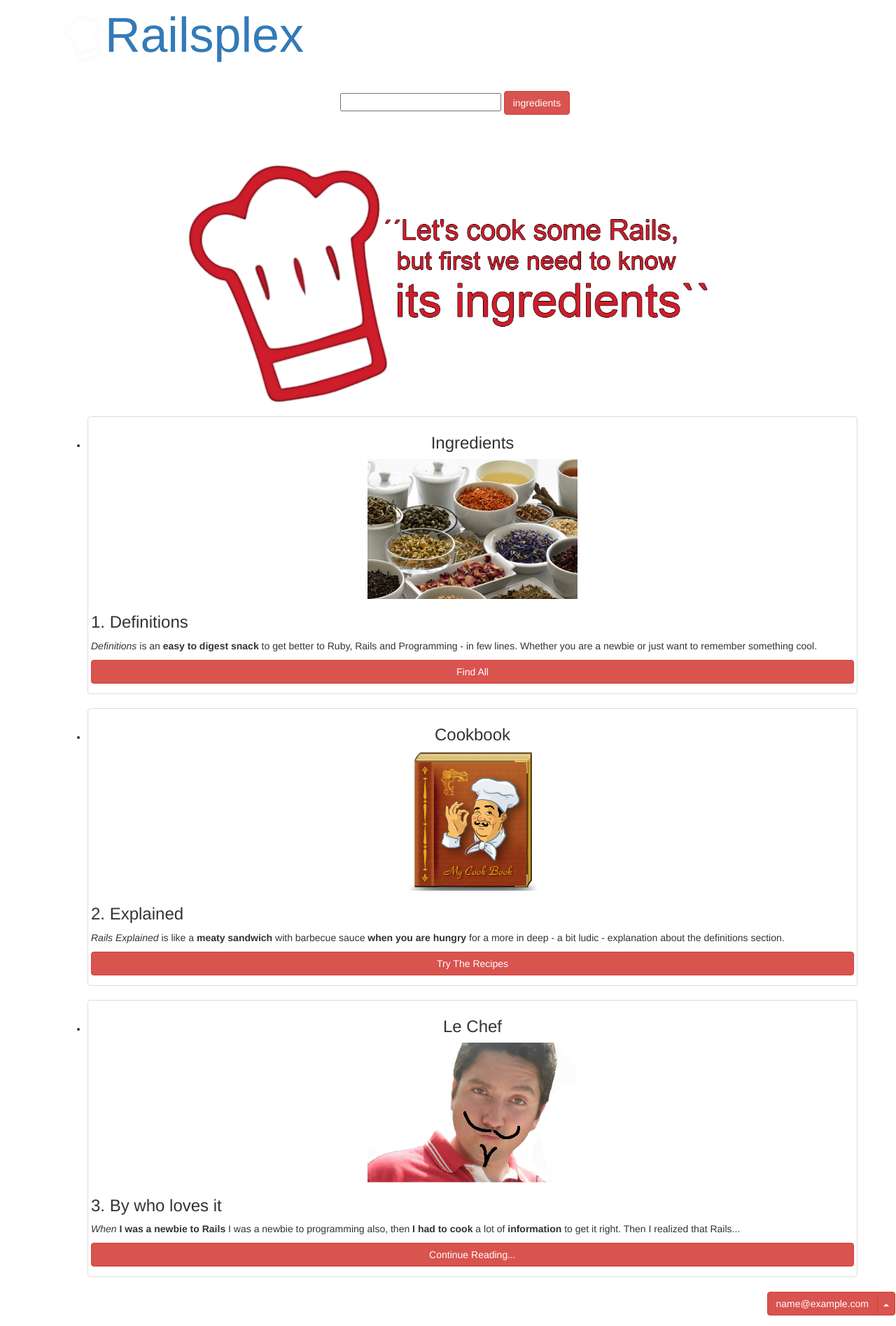
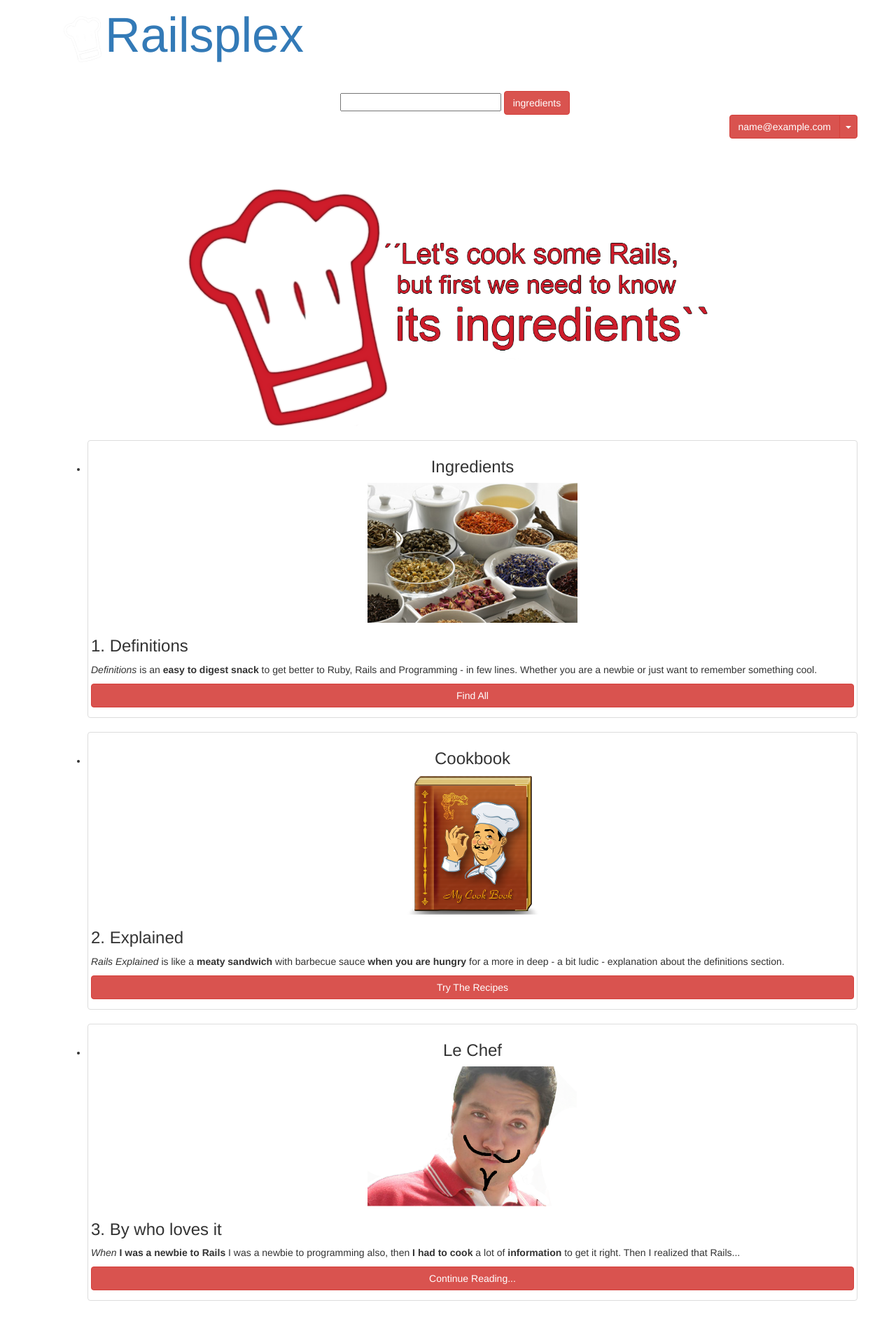
Before and after one commit to CelsoDeSa/railsplex_app, a Rails app: page / in a window 1280 px wide. Shown: the whole page at 70% size. After the commit the page ends 1859 px from the top, so only its background shows below. Run offline with Rails 7, Linux system fonts and the light colour scheme; the visitor is signed in with stand-in values (Sample User, id 1); style sheets or scripts are compiled from the project's sources; parts of the project's set-up code (start-up, migrations or seed data) failed here and were passed over; some libraries are stand-ins or nearby versions.

Commit message:
change login status position

```diff
--- a/app/assets/stylesheets/bootstrap_and_overrides.css.scss
+++ b/app/assets/stylesheets/bootstrap_and_overrides.css.scss
@@ -11,7 +11,7 @@ $navbarLinkColor: #fff;
 
 html, body {
 	//padding-top: 150px;
-	position: relative;
+	//position: relative;
 
 	#search {
 		padding: 30px 0 0 20px;
--- a/app/views/layouts/application.html.erb
+++ b/app/views/layouts/application.html.erb
@@ -39,6 +39,19 @@
 						</div>
 					</div>
 				</div>
+
+				<% if user_signed_in? %>
+					<div class="span2 pull-right">
+						<div class="btn-group dropdown">
+							<a class="btn btn-danger"><i class="icon-user icon-white"></i>  <%= current_user.email %></a>
+							<a class="btn btn-danger dropdown-toggle" data-toggle="dropdown" href="#"><span class="caret"></span></a>
+							<ul class="dropdown-menu">
+							 <li><%= link_to glyph(:"warning-sign") + " Logout", destroy_user_session_path, method: :delete %></li>
+							</ul>
+						</div>
+					</div>
+				<% end %>
+
 			</div>
 		</div>
 	</div>
@@ -63,21 +76,5 @@
 	</div>
 </div>
 
-<% if user_signed_in? %>
-	<div class="navbar" style="margin: 0 auto; height: 100%;">
-		<div class="navbar-inner">
-
-			<div class="btn-group dropup pull-right">
-				<a class="btn btn-danger"><i class="icon-user icon-white"></i>  <%= current_user.email %></a>
-				<a class="btn btn-danger dropdown-toggle" data-toggle="dropdown" href="#"><span class="caret"></span></a>
-				<ul class="dropdown-menu">
-				 <li><%= link_to glyph(:"warning-sign") + " Logout", destroy_user_session_path, method: :delete %></li>
-				</ul>
-			</div>
-
-		</div>
-	</div>
-<% end %>
-
 </body>
 </html>
```
